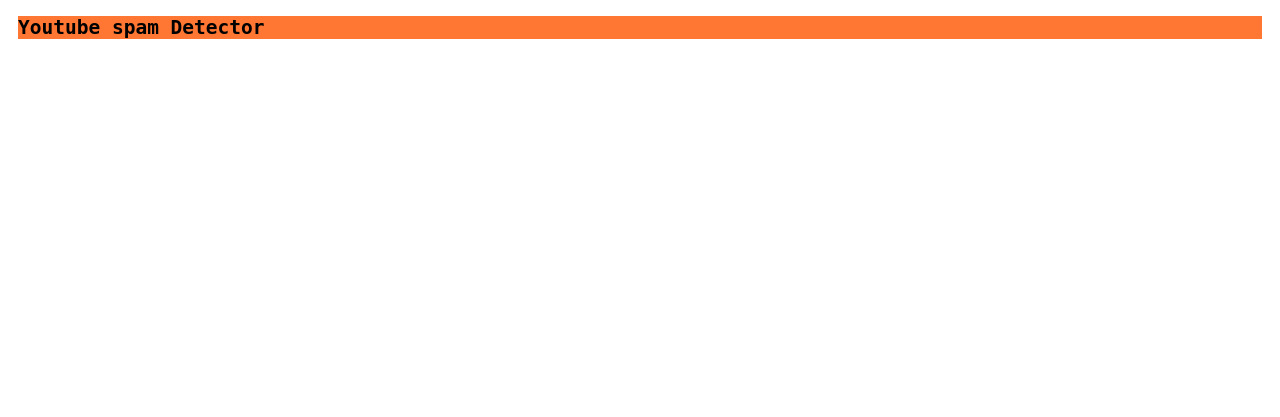
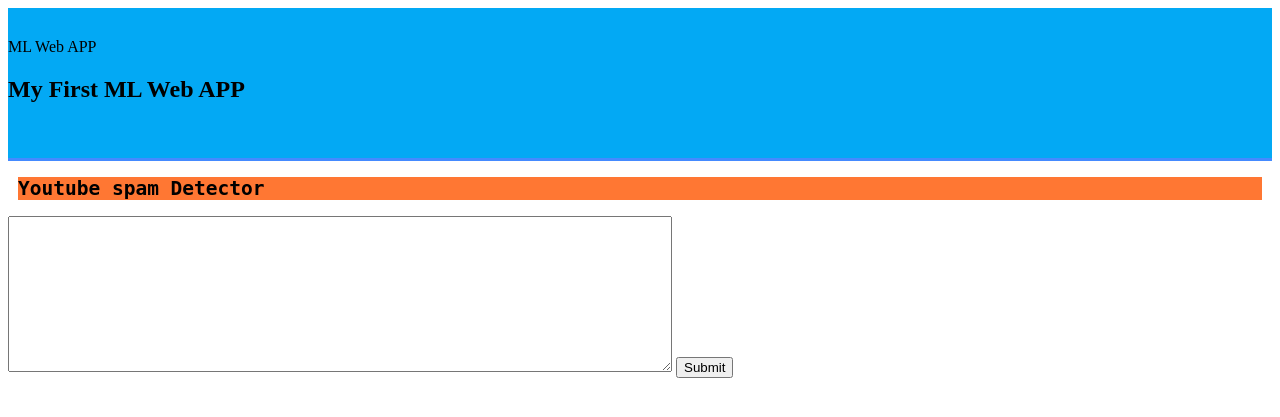
Before and after one commit to ksajan/DeployMLmodel, a Flask app: page / in a window 1280 px wide. Shown: the top 417 px of the page. Run offline with Flask 2, Linux system fonts and the light colour scheme.

Commit message:
updated website

```diff
--- a/SpamDetector/templates/home.html
+++ b/SpamDetector/templates/home.html
@@ -4,10 +4,23 @@
         <title class="title">My First ML Web APP</title>
         <link rel="stylesheet" type= "text/css" href="../static/css/style.css">
     </head>
+    <header class="">
+        <div class=""></div>
+            <div class="">
+                ML Web APP
+            </div>
+        <h2>My First ML Web APP</h2>
+        </div>
+    </header>
 
     <body>
         <div class="leg">
             <h2 class="subtitle">Youtube spam Detector</h2>
         </div>
+        <form>
+            <label for="Search"></label>
+            <textarea id="search" name="search" rows="10" cols="80"></textarea>
+            <input type="submit" name="q" id="">
+        </form>
     </body>
 </html>
```
